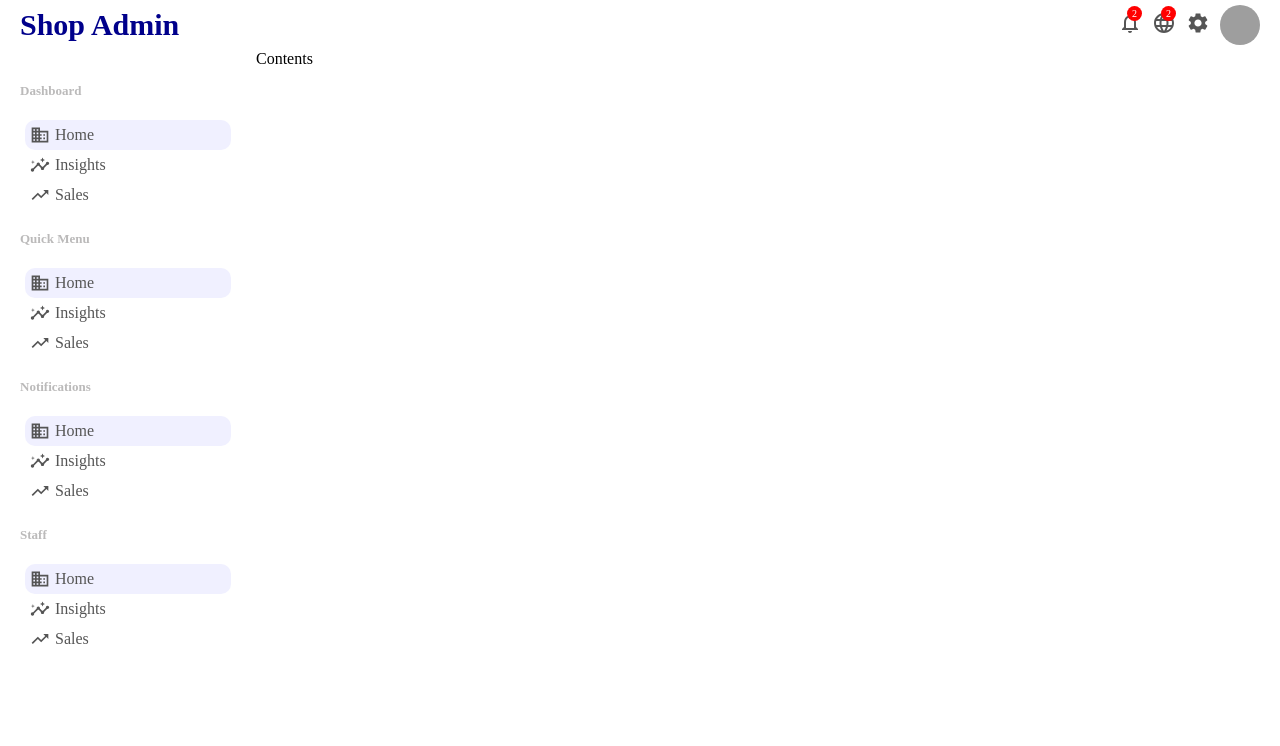
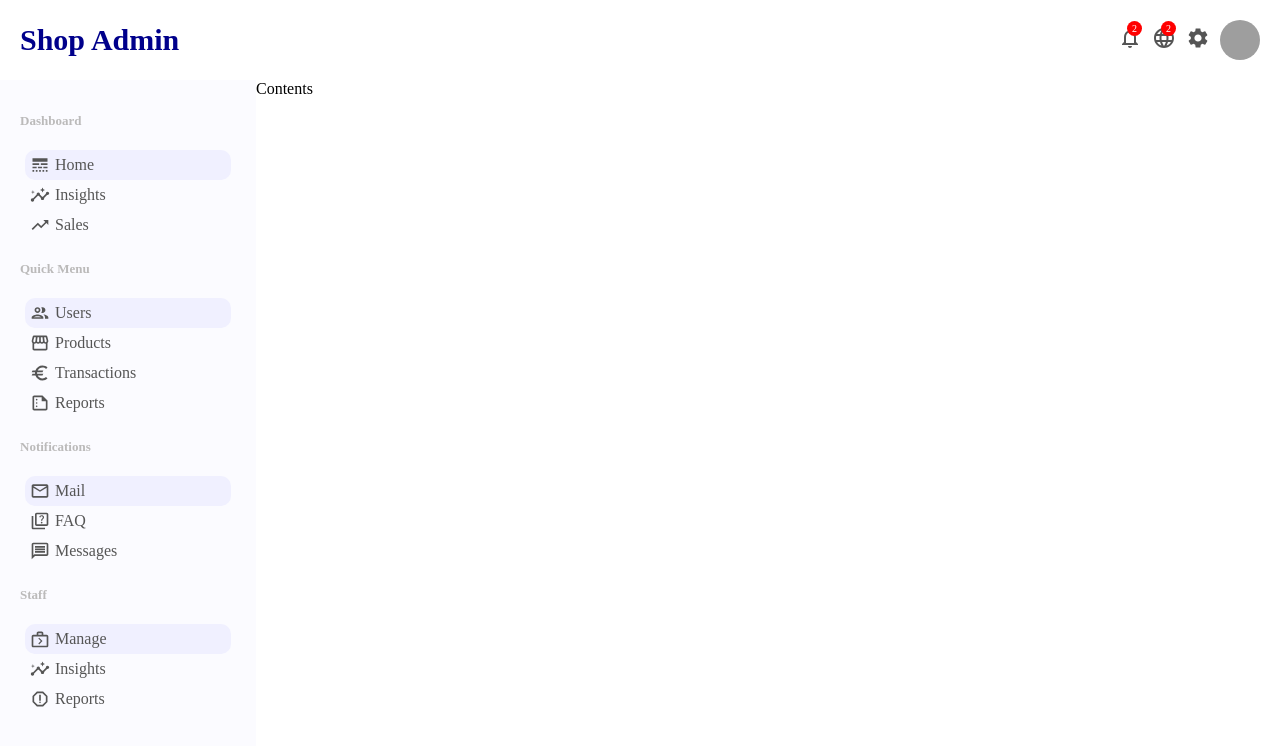
Before and after one commit to reshadintec/ecommerce, a React (Create React App) app in the folder dashboard/: page / in a window 1280 px wide. Shown: the top 746 px of the page. Built offline with nearby package versions, Linux system fonts and the light colour scheme; grey boxes are pictures that could not be loaded.

Commit message:
sidebar done

```diff
--- a/dashboard/src/components/sidebar/Sidebar.jsx
+++ b/dashboard/src/components/sidebar/Sidebar.jsx
@@ -1,5 +1,5 @@
 import './sidebar.css'
-import { Domain, Insights, TrendingUp } from '@mui/icons-material';
+import { Domain, Euro, EuroOutlined, Group, GroupOutlined, Insights, InsightsOutlined, LineStyleOutlined, MailOutlineOutlined, MessageOutlined, NextWeekOutlined, QuizOutlined, ReportOutlined, Store, Storefront, StorefrontOutlined, Summarize, SummarizeOutlined, TrendingUp, TrendingUpOutlined } from '@mui/icons-material';
 export default function Sidebar() {
   return (
     <div className='sidebar'>
@@ -8,15 +8,15 @@ export default function Sidebar() {
           <h3 className="sidebarTitle">Dashboard</h3>
           <ul className="sidebarList">
             <li className="sidebarListItem active">
-              <Domain className="sidebarIcon"/>
+              <LineStyleOutlined className="sidebarIcon"/>
               Home
             </li>
             <li className="sidebarListItem">
-              <Insights className="sidebarIcon"/>
+              <InsightsOutlined className="sidebarIcon"/>
               Insights
             </li>
             <li className="sidebarListItem">
-              <TrendingUp className="sidebarIcon"/>
+              <TrendingUpOutlined className="sidebarIcon"/>
               Sales
             </li>
           </ul>
@@ -25,16 +25,21 @@ export default function Sidebar() {
           <h3 className="sidebarTitle">Quick Menu</h3>
           <ul className="sidebarList">
             <li className="sidebarListItem active">
-              <Domain className="sidebarIcon"/>
-              Home
+              <GroupOutlined className="sidebarIcon"/>
+              Users
             </li>
             <li className="sidebarListItem">
-              <Insights className="sidebarIcon"/>
-              Insights
+              <StorefrontOutlined className="sidebarIcon"/>
+              Products
             </li>
             <li className="sidebarListItem">
-              <TrendingUp className="sidebarIcon"/>
-              Sales
+              <EuroOutlined className="sidebarIcon"/>
+              Transactions
+            </li>
+
+            <li className="sidebarListItem">
+              <SummarizeOutlined className="sidebarIcon"/>
+              Reports
             </li>
           </ul>
         </div>
@@ -42,16 +47,16 @@ export default function Sidebar() {
           <h3 className="sidebarTitle">Notifications</h3>
           <ul className="sidebarList">
             <li className="sidebarListItem active">
-              <Domain className="sidebarIcon"/>
-              Home
+              <MailOutlineOutlined className="sidebarIcon"/>
+              Mail
             </li>
             <li className="sidebarListItem">
-              <Insights className="sidebarIcon"/>
-              Insights
+              <QuizOutlined className="sidebarIcon"/>
+              FAQ
             </li>
             <li className="sidebarListItem">
-              <TrendingUp className="sidebarIcon"/>
-              Sales
+              <MessageOutlined className="sidebarIcon"/>
+              Messages
             </li>
           </ul>
         </div>
@@ -59,16 +64,16 @@ export default function Sidebar() {
           <h3 className="sidebarTitle">Staff</h3>
           <ul className="sidebarList">
             <li className="sidebarListItem active">
-              <Domain className="sidebarIcon"/>
-              Home
+              <NextWeekOutlined className="sidebarIcon"/>
+              Manage
             </li>
             <li className="sidebarListItem">
-              <Insights className="sidebarIcon"/>
+              <InsightsOutlined className="sidebarIcon"/>
               Insights
             </li>
             <li className="sidebarListItem">
-              <TrendingUp className="sidebarIcon"/>
-              Sales
+              <ReportOutlined className="sidebarIcon"/>
+              Reports
             </li>
           </ul>
         </div>
--- a/dashboard/src/components/sidebar/sidebar.css
+++ b/dashboard/src/components/sidebar/sidebar.css
@@ -1,9 +1,9 @@
 .sidebar{
   flex:1;
-  height: calc(100vh - 50px);
-  background-color: rgb(255, 255, 255);
+  height: calc(100vh - 80px);
+  background-color: rgb(251, 251, 255);
   position: sticky;
-  top: 50px;
+  top: 80px;
 }
 
 .sidebarWrapper{
--- a/dashboard/src/components/topbar/topbar.css
+++ b/dashboard/src/components/topbar/topbar.css
@@ -1,6 +1,6 @@
 .topbar{
   width:100%;
-  height: 50px;
+  height: 80px;
   background-color: white;
   position: sticky;
   top:0;
```
